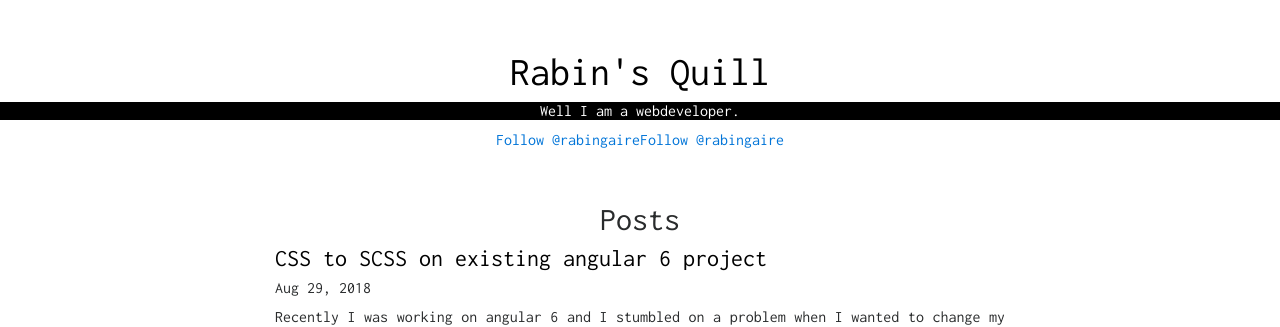
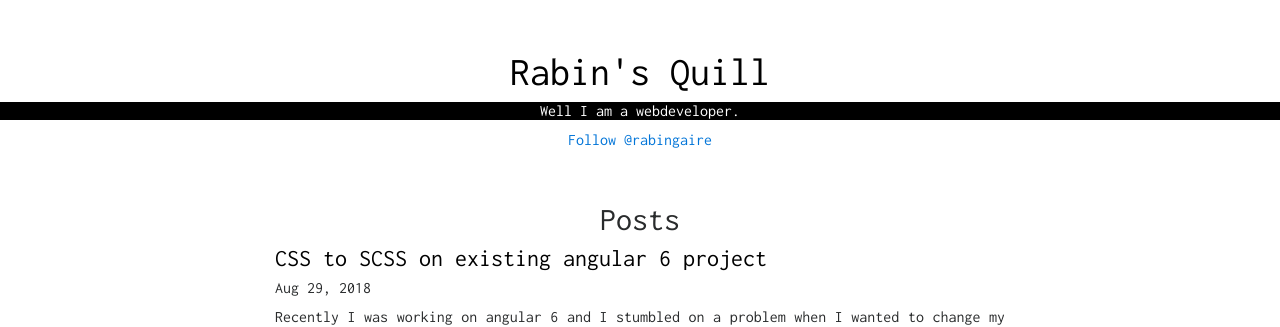
Before and after one commit to rabingaire/rabingaire.github.io, a Jekyll site: the page built from index.html, in a window 1280 px wide. Shown: the top 327 px of the page. Built offline with Jekyll 4.4.1, drawn with Linux system fonts in a browser that asks for light colours; nearby versions of some CDN libraries; comment, search, counter and statistics services are not loaded.

Commit message:
Remove twitter.com

```diff
--- a/_includes/follow_button.html
+++ b/_includes/follow_button.html
@@ -1,12 +1,4 @@
 <div class="d-flex justify-content-center">
-  <!-- twitter -->
-  <a
-    class="twitter-follow-button"
-    href="https://twitter.com/rabingaire"
-    data-show-count="false"
-  >
-    Follow @rabingaire
-  </a>
   <!-- github -->
   <a
     class="github-button"
```
